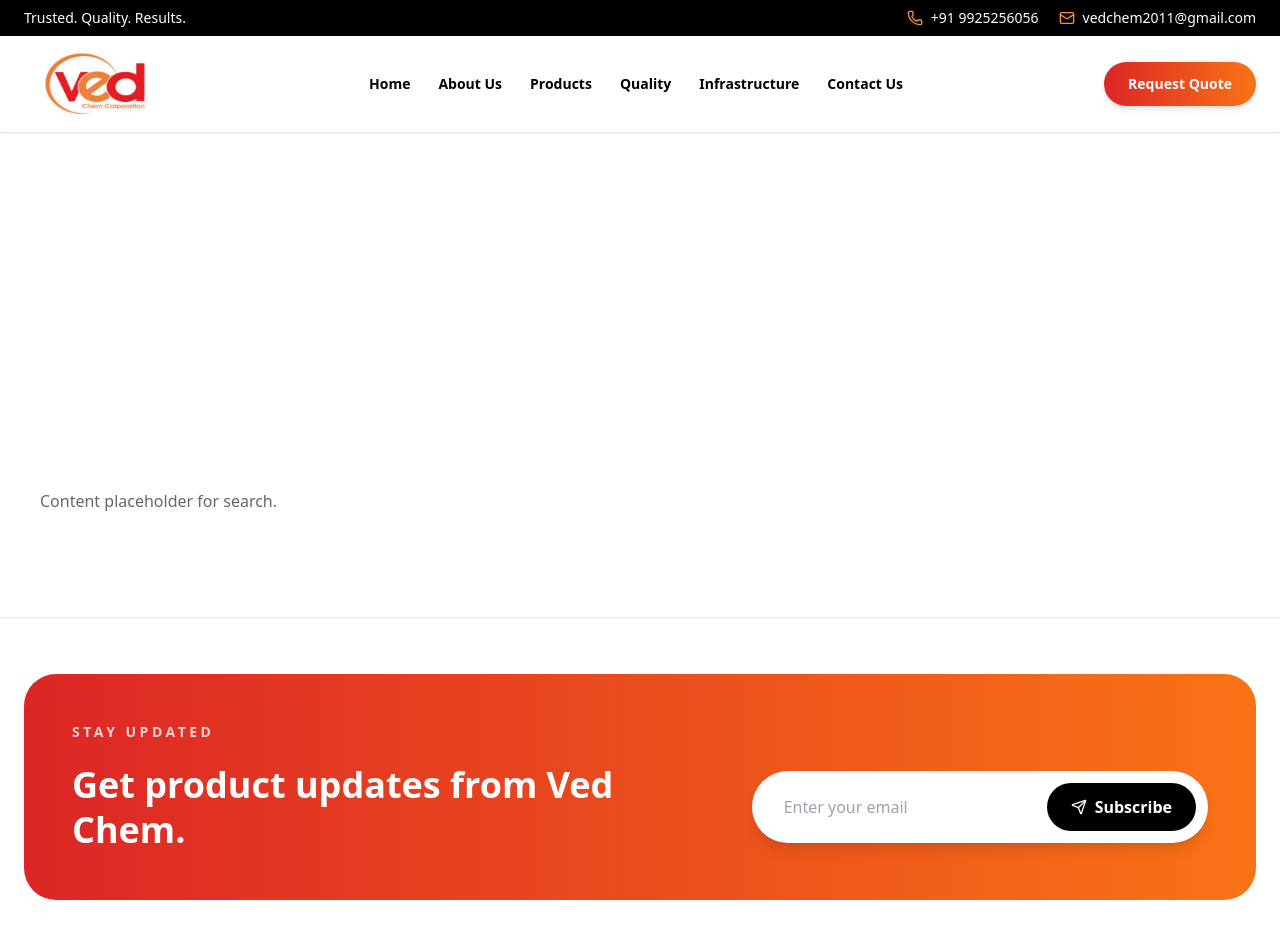
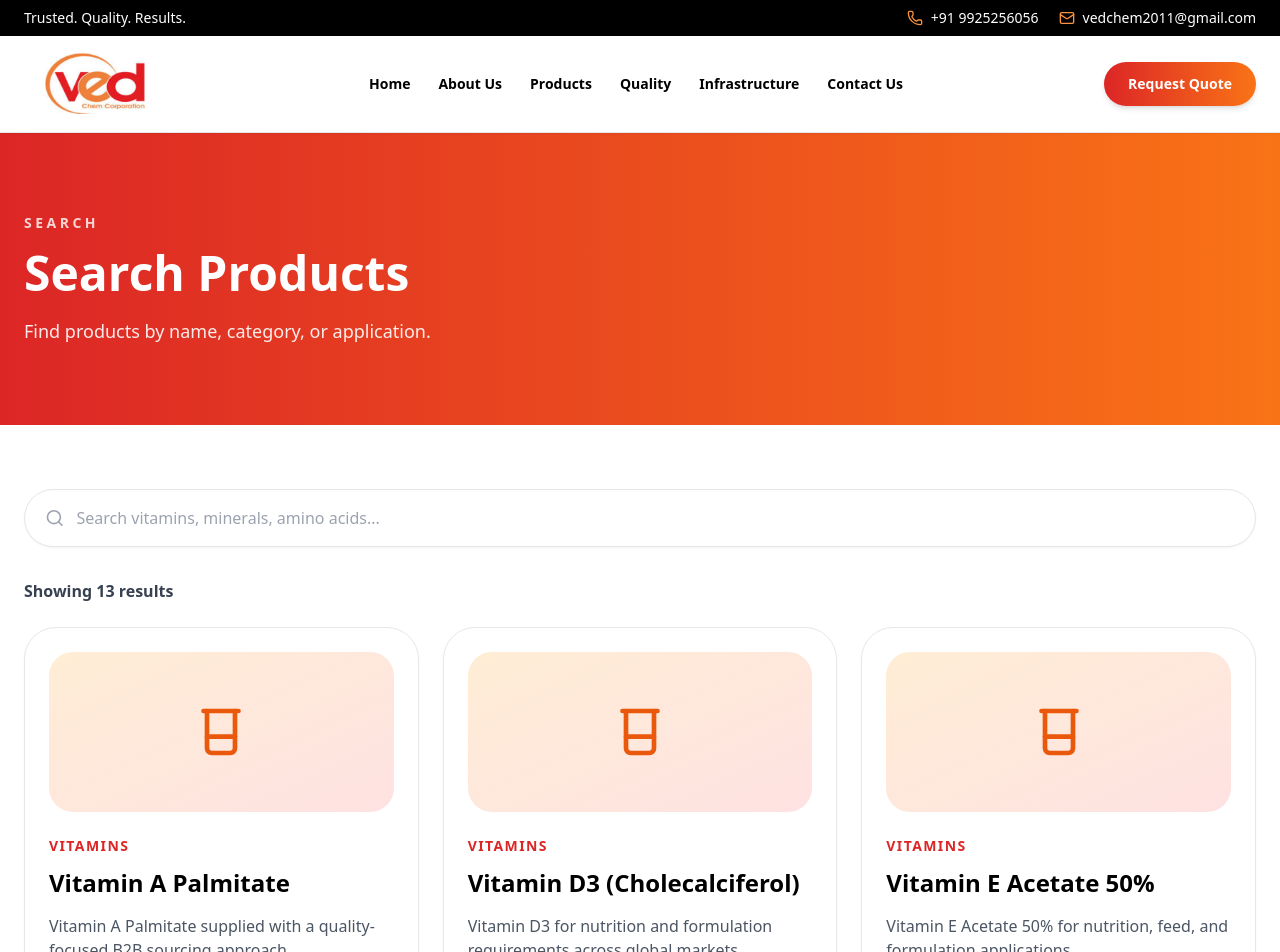
Before and after one commit to patelved3313/vedchem-redesign, a Next.js app: page /en/search in a window 1280 px wide. Shown: the top 952 px of the page. Built offline with nearby package versions, Linux system fonts and the light colour scheme.

Commit message:
Update page.tsx

```diff
--- a/app/[locale]/search/page.tsx
+++ b/app/[locale]/search/page.tsx
@@ -1 +1,103 @@
-export default function Page(){return <main><section className="dark-radial py-24 text-white"><div className="container"><h1 className="text-6xl font-black tracking-[-.05em]">Search</h1></div></section><section className="container py-16"><p className="rounded-5xl bg-vedSoft p-10 text-black/60">Content placeholder for search.</p></section></main>}
+'use client';
+
+import { useState } from 'react';
+import Link from 'next/link';
+import { ArrowRight, Beaker, Search } from 'lucide-react';
+import { products } from '@/lib/products';
+
+export default function SearchPage({
+  params,
+}: {
+  params: { locale: string };
+}) {
+  const base = `/${params.locale}`;
+  const [query, setQuery] = useState('');
+
+  const results = products.filter((product) => {
+    const value = query.toLowerCase();
+
+    return (
+      product.name.toLowerCase().includes(value) ||
+      product.category.toLowerCase().includes(value) ||
+      product.short.toLowerCase().includes(value) ||
+      product.description.toLowerCase().includes(value)
+    );
+  });
+
+  return (
+    <main className="bg-white">
+      <section className="bg-gradient-to-r from-red-600 to-orange-500 px-6 py-20 text-white">
+        <div className="mx-auto max-w-7xl">
+          <p className="text-sm font-black uppercase tracking-[0.25em] text-white/80">
+            Search
+          </p>
+
+          <h1 className="mt-4 text-5xl font-black">Search Products</h1>
+
+          <p className="mt-5 max-w-3xl text-lg text-white/90">
+            Find products by name, category, or application.
+          </p>
+        </div>
+      </section>
+
+      <section className="mx-auto max-w-7xl px-6 py-16">
+        <div className="mb-8 flex items-center gap-3 rounded-full border bg-white px-5 py-4 shadow-sm">
+          <Search className="h-5 w-5 text-gray-400" />
+
+          <input
+            value={query}
+            onChange={(event) => setQuery(event.target.value)}
+            placeholder="Search vitamins, minerals, amino acids..."
+            className="w-full bg-transparent text-gray-700 outline-none"
+            autoFocus
+          />
+        </div>
+
+        <p className="mb-6 font-bold text-gray-700">
+          Showing {results.length} result{results.length !== 1 ? 's' : ''}
+        </p>
+
+        {results.length === 0 ? (
+          <div className="rounded-[2rem] border bg-gray-50 p-10 text-center">
+            <h2 className="text-2xl font-black text-black">
+              No products found
+            </h2>
+            <p className="mt-3 text-gray-600">
+              Try searching another product name or category.
+            </p>
+          </div>
+        ) : (
+          <div className="grid gap-6 sm:grid-cols-2 lg:grid-cols-3">
+            {results.map((product) => (
+              <Link
+                key={product.slug}
+                href={`${base}/products/${product.slug}`}
+                className="group rounded-[2rem] border bg-white p-6 shadow-sm transition hover:-translate-y-1 hover:shadow-xl"
+              >
+                <div className="flex h-40 items-center justify-center rounded-[1.5rem] bg-gradient-to-br from-orange-100 to-red-100">
+                  <Beaker className="h-14 w-14 text-orange-600" />
+                </div>
+
+                <p className="mt-6 text-sm font-black uppercase tracking-widest text-red-600">
+                  {product.category}
+                </p>
+
+                <h3 className="mt-3 text-2xl font-black leading-tight text-black">
+                  {product.name}
+                </h3>
+
+                <p className="mt-4 line-clamp-3 text-gray-600">
+                  {product.short}
+                </p>
+
+                <p className="mt-6 inline-flex items-center gap-2 font-black text-red-600">
+                  View details <ArrowRight className="h-4 w-4" />
+                </p>
+              </Link>
+            ))}
+          </div>
+        )}
+      </section>
+    </main>
+  );
+}
```
